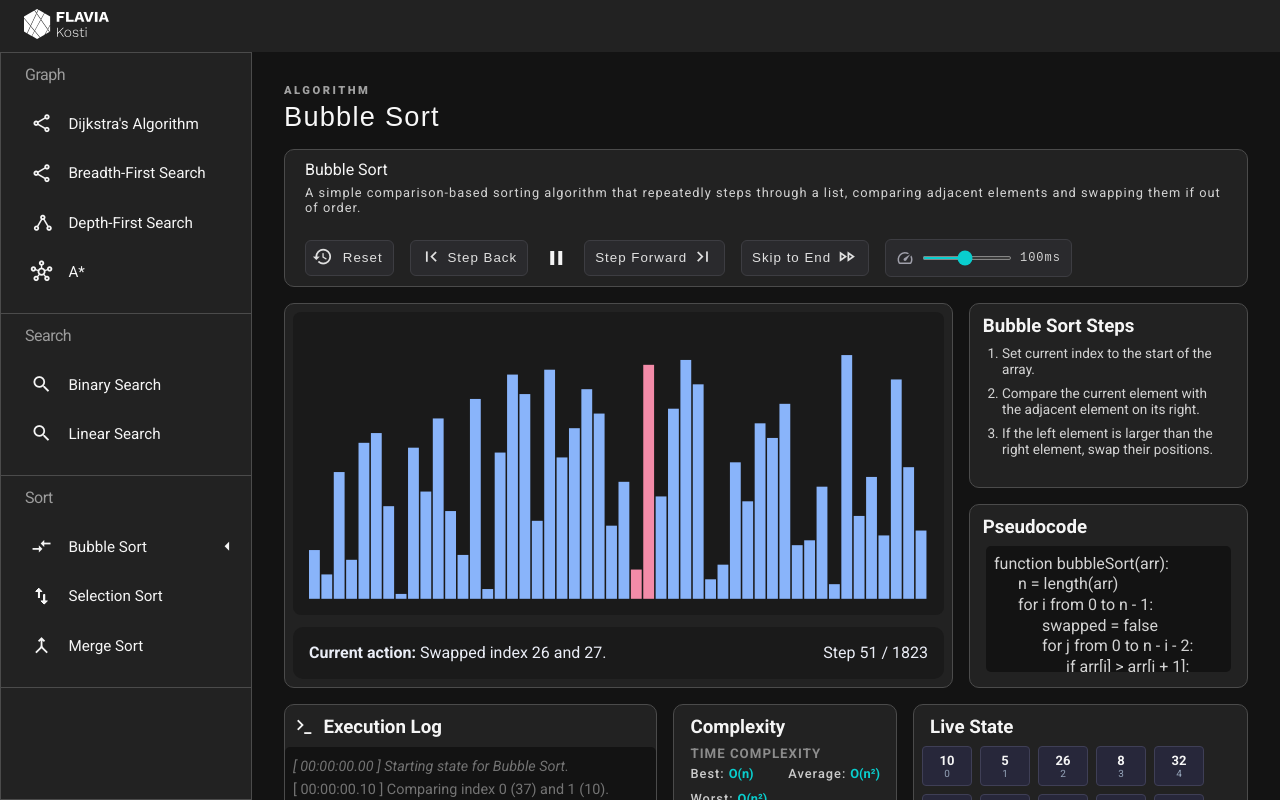
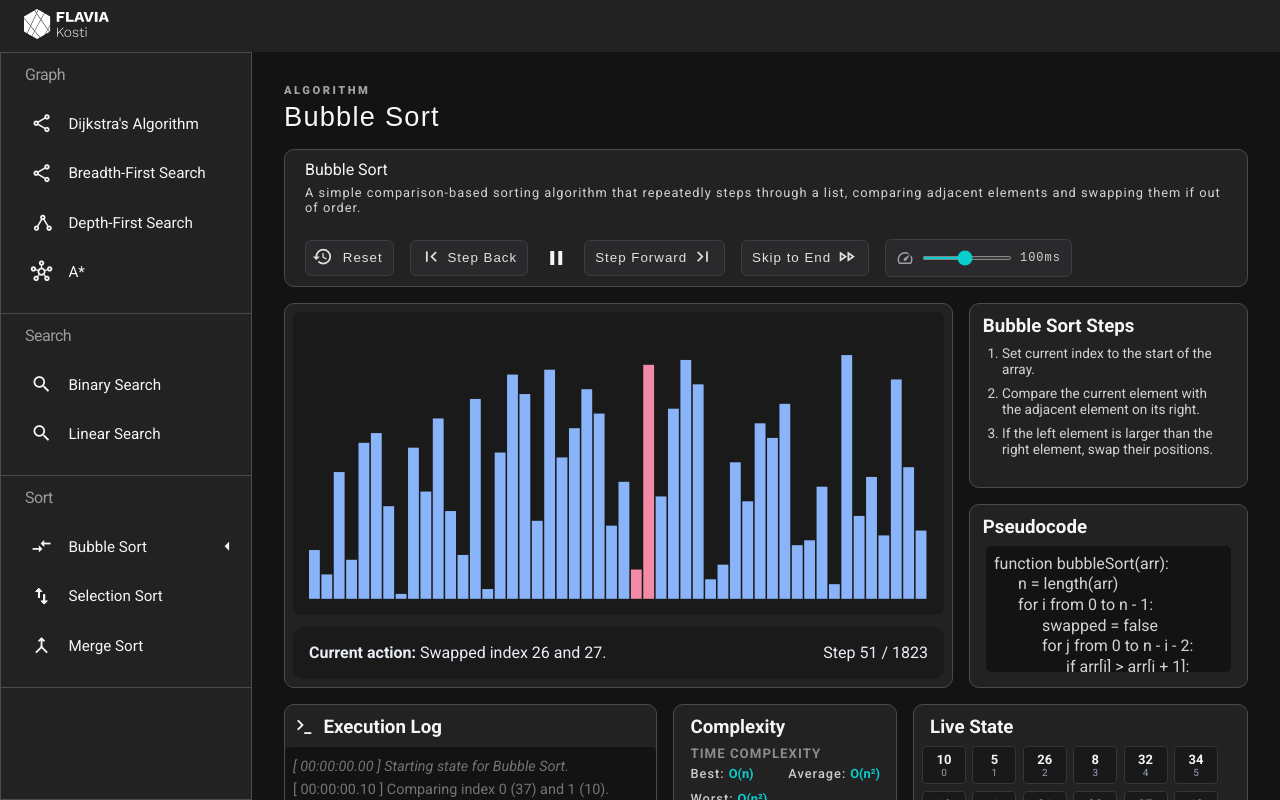
Before and after one commit to flavia3107/algorithm-visualizer, an Angular app: page / in a window 1280 px wide. Built offline with nearby package versions, Linux system fonts and the light colour scheme.

Commit message:
Algorithm-Visualizer: Live status - P5

```diff
--- a/src/app/components/data-structure/data-structure.scss
+++ b/src/app/components/data-structure/data-structure.scss
@@ -59,30 +59,33 @@
 
 .mini-array {
 	display: flex;
-	gap: 0.5rem;
-	height: 80%;
+	gap: 0.4rem;
+	height: 79%;
 	flex-wrap: wrap;
 	overflow: auto;
 }
 
 .array-cell {
-	background: #27273a;
-	border: 1px solid #3f3f56;
-	padding: 6px 8px;
+	background: #191919;
+	border: 1px solid #363637;
+	padding: 5px;
 	border-radius: 4px;
 	text-align: center;
 	min-width: 32px;
 	position: relative;
 }
-.array-cell.active {
+
+.active {
 	border-color: #ec4899;
 	background: rgba(236, 72, 153, 0.15);
 }
-.array-cell.highlight {
+
+.highlight {
 	border-color: #f59e0b;
 	background: rgba(245, 158, 11, 0.15);
 }
-.array-cell.completed {
+
+.completed {
 	border-color: #10b981;
 	background: rgba(16, 185, 129, 0.15);
 }
@@ -97,6 +100,7 @@
 	font-size: 10px;
 	color: #94a3b8;
 }
+
 .pointer-tag {
 	position: absolute;
 	bottom: -18px;
@@ -109,6 +113,7 @@
 	border-radius: 2px;
 	white-space: nowrap;
 }
+
 .text-muted {
 	color: #64748b;
 	font-size: 12px;
```
